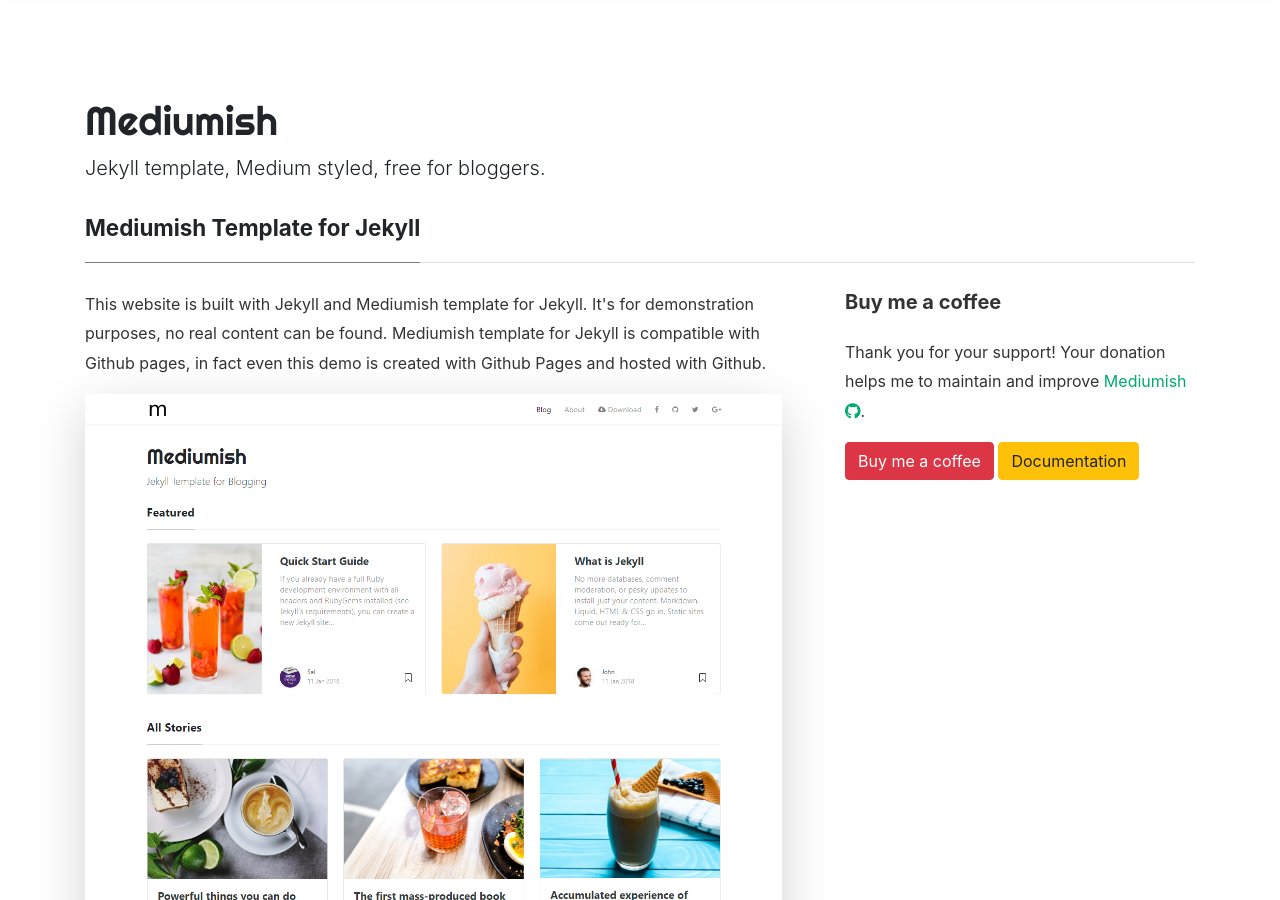
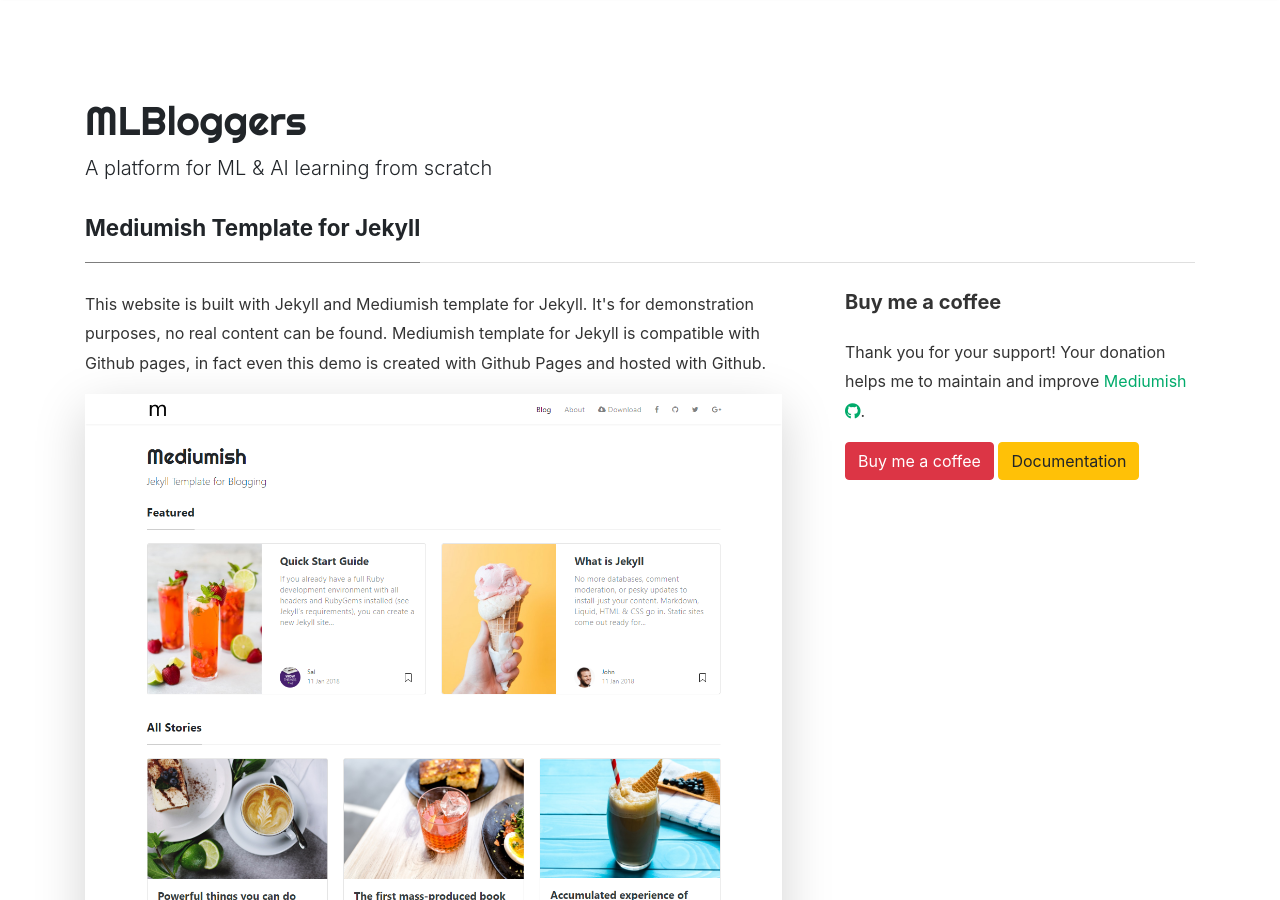
Before and after one commit to LearnDotMachineLearning/develop, a Jekyll site: the page built from _pages/about.md, in a window 1280 px wide and 900 px high. Built offline with Jekyll 4.4.1, drawn with Linux system fonts in a browser that asks for light colours; nearby versions of some CDN libraries; comment, search, counter and statistics services are not loaded; some of the changed text lies outside the part shown.

Commit message:
basic name changes

```diff
--- a/_config.yml
+++ b/_config.yml
@@ -1,10 +1,10 @@
 # Site
-name: "Mediumish"
-title: "Mediumish"
-description: "Jekyll template, Medium styled, free for bloggers."
-logo: 'assets/images/logo.png'
-favicon: 'assets/images/logo.png'
-baseurl: /
+name: "MLBloggers"
+title: "MLBloggers"
+description: "A platform for ML & AI learning from scratch"
+logo: 'assets/images/logo.jpeg'
+favicon: 'assets/images/logo.jpeg'
+baseurl: ''
 google_analytics: 'UA-46278016-1'
 disqus: 'demowebsite'
 mailchimp-list: 'https://wowthemes.us11.list-manage.com/subscribe/post?u=8aeb20a530e124561927d3bd8&amp;id=8c3d2d214b'
```
